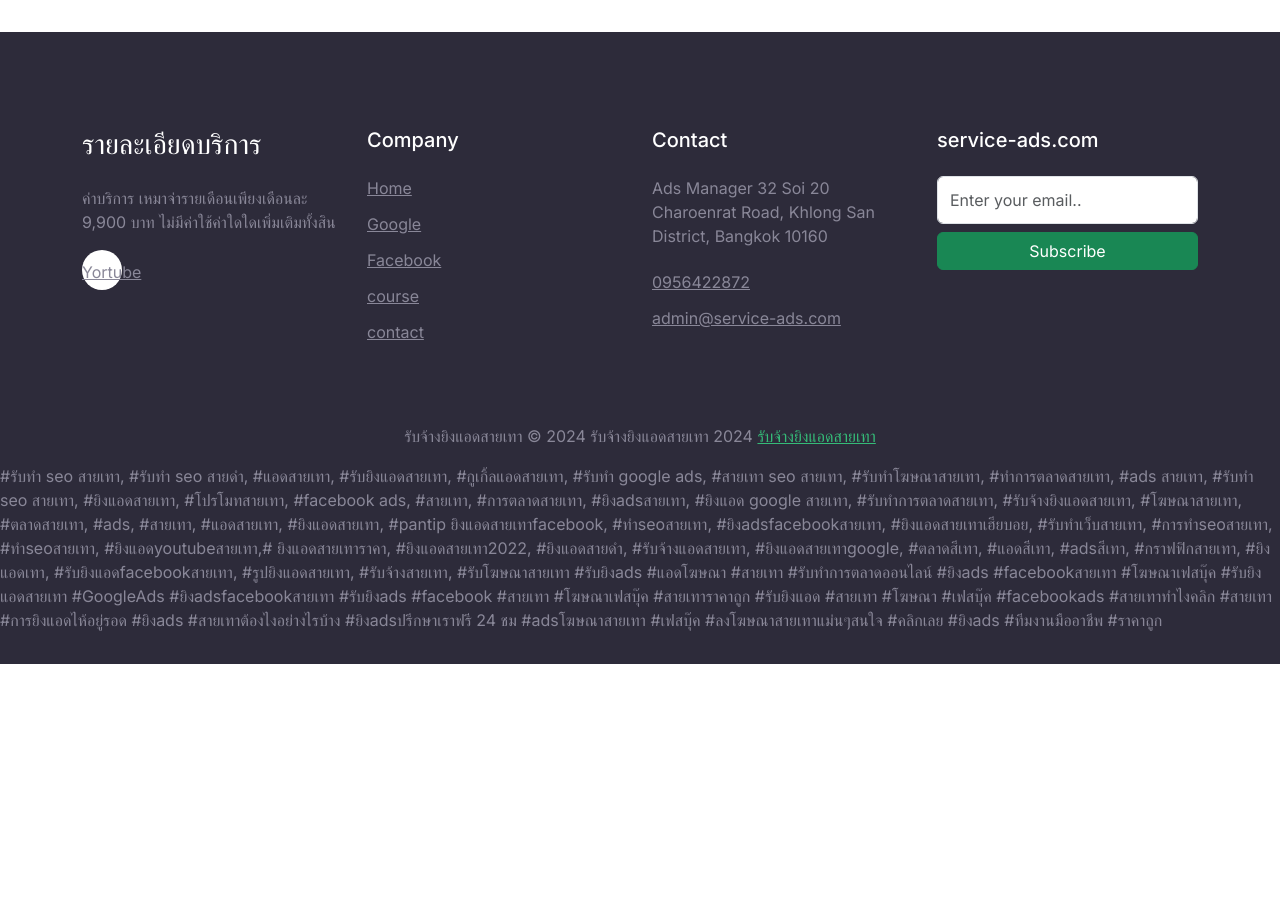
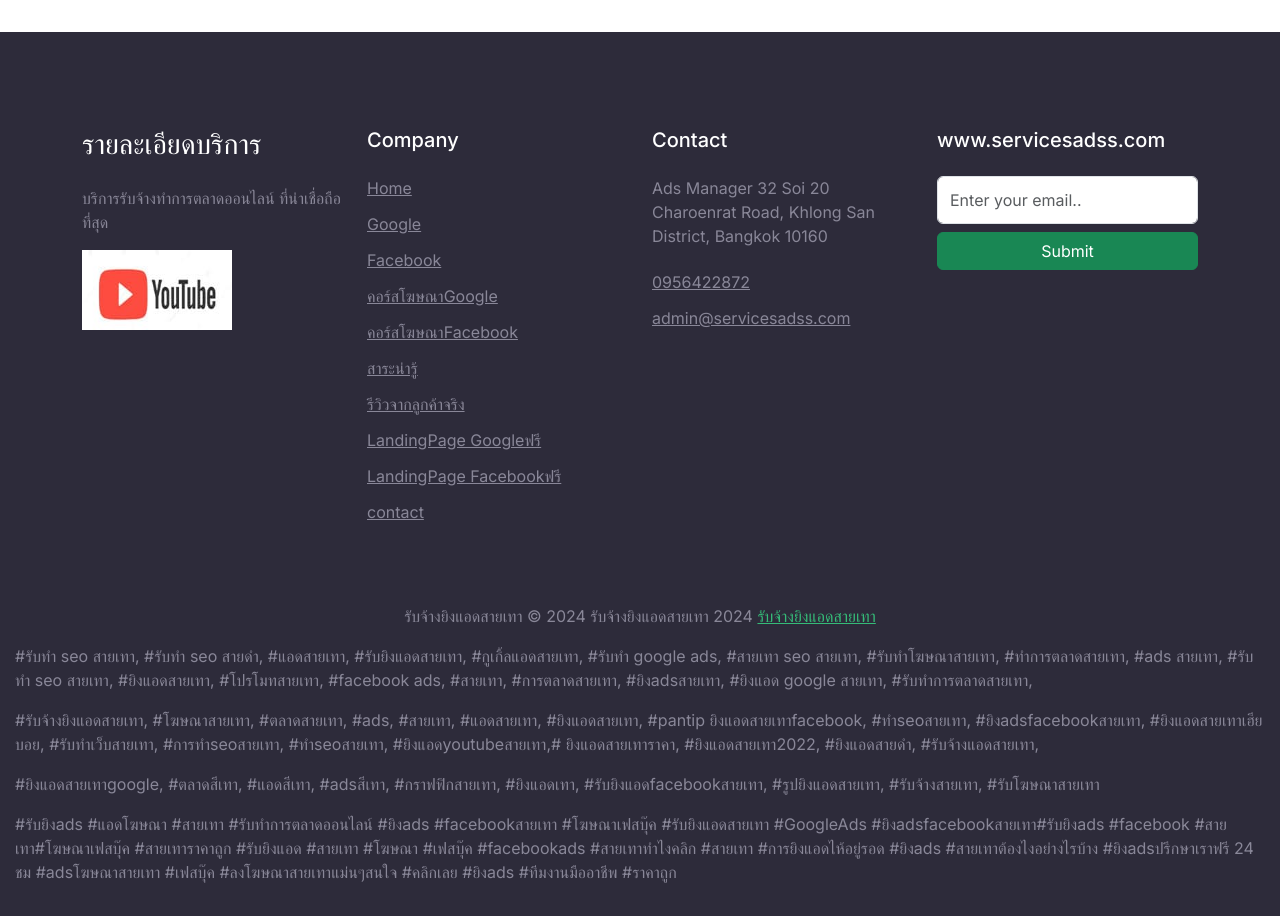
Before and after one commit to natthawutphet/service-ads-com, a Next.js app: page / in a window 1280 px wide. Shown: the part 7400-8316 px from the top of the page. Before the commit the page ends 8064 px from the top, so only its background shows below. Built offline with nearby package versions, Linux system fonts and the light colour scheme.

Commit message:
first commit

```diff
--- a/src/app/Footer.jsx
+++ b/src/app/Footer.jsx
@@ -1,72 +1,63 @@
 import React from 'react'
 import Link from 'next/link';
+import Image from 'next/image';
 
 function Footer() {
   return (
     <>
-       <footer className="page-footer bg-image">
+       <footer className="page-footer">
     <div className="container">
       <div className="row mb-5">
         <div className="col-lg-3 py-3">
           <h3>รายละเอียดบริการ</h3>
-          <p>ค่าบริการ เหมาจ่ารายเดือนเพียงเดือนละ 9,900 บาท ไม่มีค่าใช้ค่าใดใดเพิ่มเติมทั้งสิน
-          </p>
+          <p>บริการรับจ้างทำการตลาดออนไลน์ ที่น่าเชื่อถือที่สุด </p>
 
-          <div className="social-media-button">
-            <Link href="https://lin.ee/JwrDPgA">Yortube</Link>
-          </div>
+            <Link href="https://lin.ee/JwrDPgA">
+
+              <Image src="/img/yt.jpg" alt="youtube" width={150} height={80} />
+
+              </Link>
+
         </div>
         <div className="col-lg-3 py-3">
           <h5>Company</h5>
           <ul className="footer-menu">
-            <li><Link href="/">Home</Link></li>
-            <li><Link href="Google">Google</Link></li>
-            <li><Link href="Facebook">Facebook</Link></li>
-            <li><Link href="course">course</Link></li>
-            <li><Link href="contact">contact</Link></li>
+            <li><Link href="https://www.servicesadss.com/">Home</Link></li>
+            <li><Link href="https://www.servicesadss.com/Google">Google</Link></li>
+            <li><Link href="https://www.servicesadss.com/Facebook">Facebook</Link></li>
+            <li><Link href="https://www.servicesadss.com/Course-Google">คอร์สโฆษณาGoogle</Link></li>
+            <li><Link href="https://www.servicesadss.com/Course-Facebook">คอร์สโฆษณาFacebook</Link></li>
+            <li><Link href="https://www.servicesadss.com/Interesting">สาระน่ารู้</Link></li>
+            <li><Link href="https://www.servicesadss.com/Reviews">รีวิวจากลูกค้าจริง</Link></li>
+            <li><Link href="https://www.servicesadss.com/DowloadsGoogle">LandingPage Googleฟรี</Link></li>
+            <li><Link href="https://www.servicesadss.com/DowloadsFacebook">LandingPage Facebookฟรี</Link></li>
+            <li><Link href="https://www.servicesadss.com/contact">contact</Link></li>
           </ul>
         </div>
         <div className="col-lg-3 py-3">
           <h5>Contact</h5>
-          <p>Ads Manager 32 Soi 20 Charoenrat Road, Khlong San District, Bangkok 10160
-
-          </p>
-          <Link href="#" className="footer-link">0956422872</Link>
-          <Link href="#" className="footer-link">admin@service-ads.com</Link>
+          <p>Ads Manager 32 Soi 20 Charoenrat Road, Khlong San District, Bangkok 10160</p>
+          <Link href="tel:0956422872" className="footer-link">0956422872</Link>
+          <Link href="https://www.servicesadss.com" className="footer-link">admin@servicesadss.com</Link>
         </div>
         <div className="col-lg-3 py-3">
-          <h5>service-ads.com</h5>
-          <form action="/">
+          <h5>www.servicesadss.com</h5>
+          <form action="https://www.servicesadss.com/">
             <input type="text" className="form-control" placeholder="Enter your email.."/>
-            <button type="submit" className="btn btn-success btn-block mt-2">Subscribe</button>
+            <button type="submit" className="btn btn-success btn-block mt-2">Submit</button>
           </form>
         </div>
       </div>
 
-      <p className="text-center" id="copyright">รับจ้างยิงแอดสายเทา &copy; 2024 รับจ้างยิงแอดสายเทา 2024 <Link href="/" target="_blank">รับจ้างยิงแอดสายเทา</Link></p>
+      <p className="text-center" id="copyright">รับจ้างยิงแอดสายเทา &copy; 2024 รับจ้างยิงแอดสายเทา 2024 <Link href="https://www.servicesadss.com" target="_blank">รับจ้างยิงแอดสายเทา</Link></p>
     </div>
-    <p>
-#รับทำ seo สายเทา, #รับทำ seo สายดำ, #แอดสายเทา, #รับยิงแอดสายเทา, #กูเกิ้ลแอดสายเทา, #รับทํา google ads, #สายเทา seo สายเทา, #รับทำโฆษณาสายเทา, #ทำการตลาดสายเทา, #ads สายเทา, #รับทํา seo สายเทา, #ยิงแอดสายเทา, #โปรโมทสายเทา, #facebook ads, #สายเทา, #การตลาดสายเทา, #ยิงadsสายเทา, #ยิงแอด google สายเทา, #รับทำการตลาดสายเทา,
-#รับจ้างยิงแอดสายเทา, #โฆษณาสายเทา, #ตลาดสายเทา, #ads, #สายเทา, #แอดสายเทา, #ยิงแอดสายเทา, #pantip ยิงแอดสายเทาfacebook, #ทําseoสายเทา, #ยิงadsfacebookสายเทา, #ยิงแอดสายเทาเฮียบอย, #รับทำเว็บสายเทา, #การทำseoสายเทา, #ทำseoสายเทา, #ยิงแอดyoutubeสายเทา,# ยิงแอดสายเทาราคา, #ยิงแอดสายเทา2022, #ยิงแอดสายดำ, #รับจ้างแอดสายเทา,
-#ยิงแอดสายเทาgoogle, #ตลาดสีเทา, #แอดสีเทา, #adsสีเทา, #กราฟฟิกสายเทา, #ยิงแอดเทา, #รับยิงแอดfacebookสายเทา, #รูปยิงแอดสายเทา, #รับจ้างสายเทา, #รับโฆษณาสายเทา
-#รับยิงads #แอดโฆษณา #สายเทา
-#รับทำการตลาดออนไลน์
-#ยิงads #facebookสายเทา
-#โฆษณาเฟสบุ๊ค
-#รับยิงแอดสายเทา
-#GoogleAds
-#ยิงadsfacebookสายเทา
-#รับยิงads #facebook #สายเทา
-#โฆษณาเฟสบุ๊ค #สายเทาราคาถูก
-#รับยิงแอด #สายเทา #โฆษณา #เฟสบุ๊ค
-#facebookads #สายเทาทำไงคลิก
-#สายเทา #การยิงแอดไห้อยู่รอด
-#ยิงads #สายเทาต้องไงอย่างไรบ้าง
-#ยิงadsปรึกษาเราฟรี 24 ชม
-#adsโฆษณาสายเทา #เฟสบุ๊ค
-#ลงโฆษณาสายเทาแม่นๆสนใจ #คลิกเลย
-#ยิงads #ทีมงานมืออาชีพ #ราคาถูก </p>
+ <p> #รับทำ seo สายเทา, #รับทำ seo สายดำ, #แอดสายเทา, #รับยิงแอดสายเทา, #กูเกิ้ลแอดสายเทา, #รับทํา google ads, #สายเทา seo สายเทา, #รับทำโฆษณาสายเทา, #ทำการตลาดสายเทา, #ads สายเทา, #รับทํา seo สายเทา, #ยิงแอดสายเทา, #โปรโมทสายเทา, #facebook ads, #สายเทา, #การตลาดสายเทา, #ยิงadsสายเทา, #ยิงแอด google สายเทา, #รับทำการตลาดสายเทา,</p>
+<p> #รับจ้างยิงแอดสายเทา, #โฆษณาสายเทา, #ตลาดสายเทา, #ads, #สายเทา, #แอดสายเทา, #ยิงแอดสายเทา, #pantip ยิงแอดสายเทาfacebook, #ทําseoสายเทา, #ยิงadsfacebookสายเทา, #ยิงแอดสายเทาเฮียบอย, #รับทำเว็บสายเทา, #การทำseoสายเทา, #ทำseoสายเทา, #ยิงแอดyoutubeสายเทา,# ยิงแอดสายเทาราคา, #ยิงแอดสายเทา2022, #ยิงแอดสายดำ, #รับจ้างแอดสายเทา, </p>
+<p> #ยิงแอดสายเทาgoogle, #ตลาดสีเทา, #แอดสีเทา, #adsสีเทา, #กราฟฟิกสายเทา, #ยิงแอดเทา, #รับยิงแอดfacebookสายเทา, #รูปยิงแอดสายเทา, #รับจ้างสายเทา, #รับโฆษณาสายเทา  </p>
+<p> #รับยิงads #แอดโฆษณา #สายเทา #รับทำการตลาดออนไลน์ #ยิงads #facebookสายเทา #โฆษณาเฟสบุ๊ค #รับยิงแอดสายเทา #GoogleAds #ยิงadsfacebookสายเทา#รับยิงads #facebook #สายเทา#โฆษณาเฟสบุ๊ค #สายเทาราคาถูก #รับยิงแอด #สายเทา #โฆษณา #เฟสบุ๊ค #facebookads #สายเทาทำไงคลิก #สายเทา #การยิงแอดไห้อยู่รอด #ยิงads #สายเทาต้องไงอย่างไรบ้าง #ยิงadsปรึกษาเราฟรี 24 ชม #adsโฆษณาสายเทา #เฟสบุ๊ค #ลงโฆษณาสายเทาแม่นๆสนใจ #คลิกเลย #ยิงads #ทีมงานมืออาชีพ #ราคาถูก </p>
   </footer>
+
+
     </>
   )
 }
--- a/src/app/globals.css
+++ b/src/app/globals.css
@@ -58,6 +58,10 @@ p, h3, h4, h5, h6 {
     color: #000;
 }
 
+footer>p{
+    padding-left: 15px;
+    padding-right: 15px;
+}
 
 
 @keyframes bounce {
```
